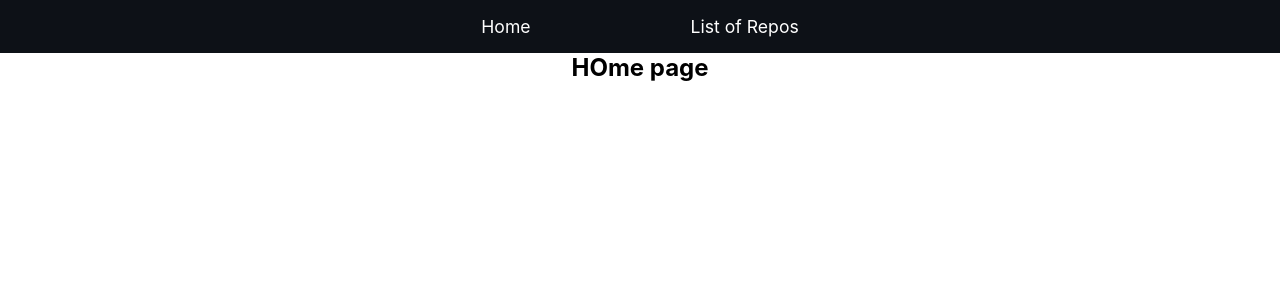
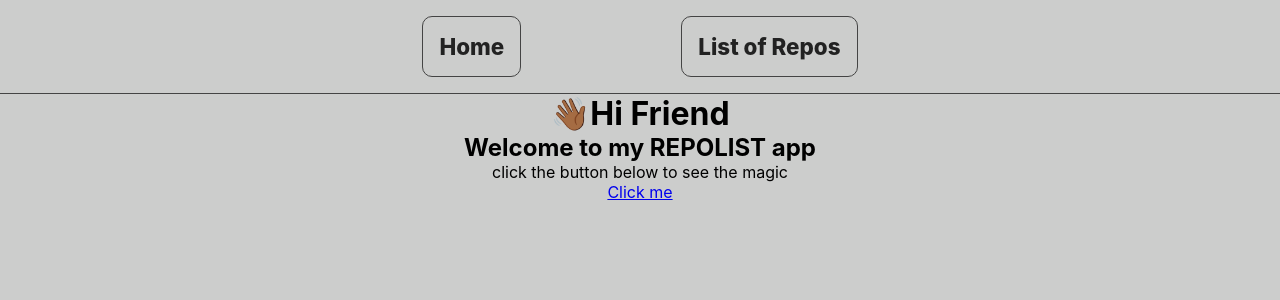
Before and after one commit to Vee-keme/altschool-github-second-semester-exam, a React (Create React App) app: page / in a window 1280 px wide. Shown: the top 300 px of the page. Built offline with nearby package versions, Linux system fonts and the light colour scheme.

Commit message:
updated code

```diff
--- a/src/App.css
+++ b/src/App.css
@@ -3,40 +3,62 @@
   width: 100%;
   height: 90vh;
 }
+body {
+  background-color: rgb(204, 205, 204);
+}
 /* navbar */
 .nav {
-  background-color: #0d1117;
+  border-bottom: 1px solid #444;
 }
 .nav ul li {
   display: inline-block;
   list-style: none;
-  margin: 0 5rem;
-  padding: 1rem 0;
-  font-size: 1.1rem;
+  margin: 1rem 5rem;
+  padding: 1rem 1rem;
+  font-size: 1.4rem;
+  border: 1px solid #444;
+  border-radius: 10px;
+  cursor: pointer;
+}
+.nav ul li:hover {
+  background: rgb(214, 215, 214);
 }
 .nav ul li a {
   text-decoration: none;
-  color: white;
+  color: #222;
+  font-weight: 800;
 }
 
-.repo-name {
+/* .repo-name {
   margin-left: 5px;
-}
+} */
 
-.repo-details-container {
+/* .repo-details-container {
   height: 100%;
   width: 25%;
   display: flex;
   flex-direction: column;
   align-items: center;
-}
+} */
 
-.details-row {
+/* .details-row {
   height: 20px;
   width: 70%;
   display: flex;
   margin-top: 25px;
   align-items: center;
+} */
+.list-item {
+  font-weight: 500;
+  border: 1px solid #444;
+  border-radius: 6px;
+  width: 50%;
+  min-width: 45%;
+  margin: 2rem auto;
+  padding: 1.3rem;
+}
+.list-item a {
+  text-decoration: none;
 }
 
 .pagination {
--- a/src/Components/Repo/Repos.js
+++ b/src/Components/Repo/Repos.js
@@ -18,7 +18,7 @@ function Repos() {
   }, []);
   //   console.log(repos);
   return (
-    <div>
+    <div className="Repos">
       {/* try for SEO  */}
       <Helmet>
         <title>Repos</title>
@@ -31,9 +31,12 @@ function Repos() {
 
       {repos.length
         ? repos.map((repo) => (
-            <a href={`/${repo.name}`}>
-              <h1 key={repo.id}>this displays my {repo.full_name}</h1>
-            </a>
+            <div className="list-item">
+              <h3>{repo.name}</h3>
+              <a key={repo.id} href={`/repos/${repo.name}`}>
+                {/* <p key={repo.id}>{repo.name}</p> */}View Repo
+              </a>
+            </div>
           ))
         : "Loading..."}
 
--- a/src/Pages/Home.js
+++ b/src/Pages/Home.js
@@ -1,7 +1,17 @@
+import { Link } from "react-router-dom";
+
 export function Home() {
   return (
     <div>
-      <h2>HOme page</h2>
+      <h1>
+        {" "}
+        <span>👋🏾</span>Hi Friend{" "}
+      </h1>
+      <h2>Welcome to my REPOLIST app</h2>
+      <p>click the button below to see the magic</p>
+      <Link className="" to="/repos">
+        Click me
+      </Link>
     </div>
   );
 }
--- a/src/Pages/RepoData.js
+++ b/src/Pages/RepoData.js
@@ -1,12 +1,12 @@
 import React, { useState, useEffect } from "react";
-import { useParams } from "react-router-dom";
+import { useParams, useNavigate } from "react-router-dom";
 import axios from "axios";
 //return repo details info after the repo is clicked in reposcard
 
 function RepoData() {
   let { repoName } = useParams();
   const [details, setDetails] = useState([]);
-
+  const navigate = useNavigate();
   // useEffect(() => {
   //   const fetchDetails = async () => {
   //     const response = await fetch(
@@ -27,7 +27,7 @@ function RepoData() {
       // console.log(res, repoName);
       setDetails(res.data);
     });
-  }, []);
+  }, [repoName]);
 
   return (
     <div>
```
Also changed, not shown: src/config/index.js (added, +19 -0 lines), firebase.json (added), 1 other file (tests, documents, lock files or other folders).
